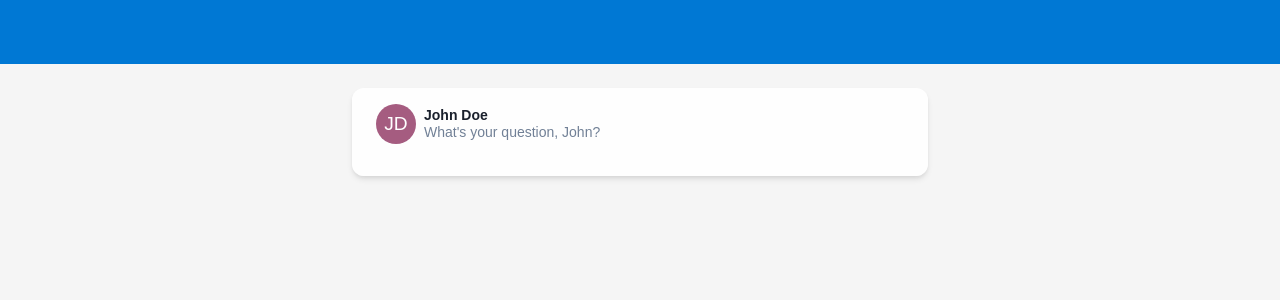
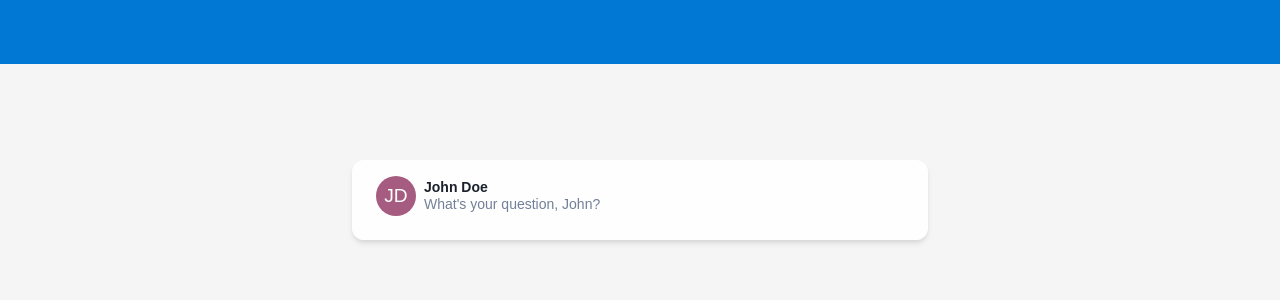
Before and after one commit to ahmedhrayyan/sal-frontend, a React (Create React App) app: page / in a window 1280 px wide. Shown: the top 300 px of the page. Built offline with nearby package versions, Linux system fonts and the light colour scheme.

Commit message:
enhance styles

```diff
--- a/src/components/notes.tsx
+++ b/src/components/notes.tsx
@@ -14,16 +14,16 @@ const QUEST_NOTES = [
   "Keep your question short and to the point.",
   "Double-check grammar and spelling.",
 ];
-const respSize = { base: "xs", md: "sm", lg: "md" };
+const respSize = { base: "xs", md: "sm" };
 
 export const QuestionNotes = () => (
-  <Stack bg="gray.50" rounded="xl" p={[2, 4, 6]}>
+  <Stack bg="gray.50" rounded="xl" p={[2, 4]}>
     <Heading color="blue.500" as="h5" size="sm" fontSize={respSize}>
       Tips on getting good answers quickly
     </Heading>
     <List color="gray.500" px={2}>
-      {QUEST_NOTES.map((note) => (
-        <ListItem fontSize={respSize}>
+      {QUEST_NOTES.map((note, index) => (
+        <ListItem fontSize={respSize} key={index}>
           <ListIcon as={BsInfoCircleFill} color="blue.500" />
           {note}
         </ListItem>
@@ -38,7 +38,7 @@ export const AnswerNotes = () => (
     rounded="xl"
     p="3"
     bg="gray.50"
-    fontSize={respSize}
+    fontSize={["xs", "sm", "md"]}
     alignSelf="start"
   >
     <Text as={"span"} color={"blue.500"} fontSize={respSize}>
--- a/src/components/questionForm.tsx
+++ b/src/components/questionForm.tsx
@@ -9,11 +9,8 @@ const QuestionForm: FunctionComponent = () => {
 	const { isOpen, onOpen, onClose } = useDisclosure();
 
 	return (
-    <>
-      <Center>
 		<Box
-          w={["full", "90vw"]}
-          maxW={"xl"}
+			w="full"
 			bg={"whiteAlpha.900"}
 			boxShadow={["sm", "md"]}
 			rounded={["none", "xl"]}
@@ -21,13 +18,11 @@ const QuestionForm: FunctionComponent = () => {
 			onClick={onOpen}
 			p="6"
 			pt="4"
-          pb="8"
 		>
+			{/* TODO: pass props dynamically later */}
 			<UserAvatar name="John Doe" title="Software Dev" />
 			<AddForm isQuestion isOpen={isOpen} onClose={onClose} />
 		</Box>
-      </Center>
-    </>
 	);
 };
 
--- a/src/pages/Home.tsx
+++ b/src/pages/Home.tsx
@@ -1,4 +1,4 @@
-import { VStack } from "@chakra-ui/react";
+import { Center, VStack } from "@chakra-ui/react";
 import { FunctionComponent } from "react";
 
 import QuestionForm from "../components/questionForm";
@@ -6,12 +6,14 @@ import QuestionForm from "../components/questionForm";
 interface HomeProps {}
 
 const Home: FunctionComponent = () => {
-  return (
-    <VStack>
-      <QuestionForm />
-      {/* <Questions /> */}
-    </VStack>
-  );
+	return (
+		<Center mt="12vh">
+			<VStack w={["full", "90vw"]} maxW={"xl"} spacing="6">
+				<QuestionForm />
+				{/* <QuestionView />*/}
+			</VStack>
+		</Center>
+	);
 };
 
 export default Home;
```
Lines whose indentation alone changed are shown as unchanged.
